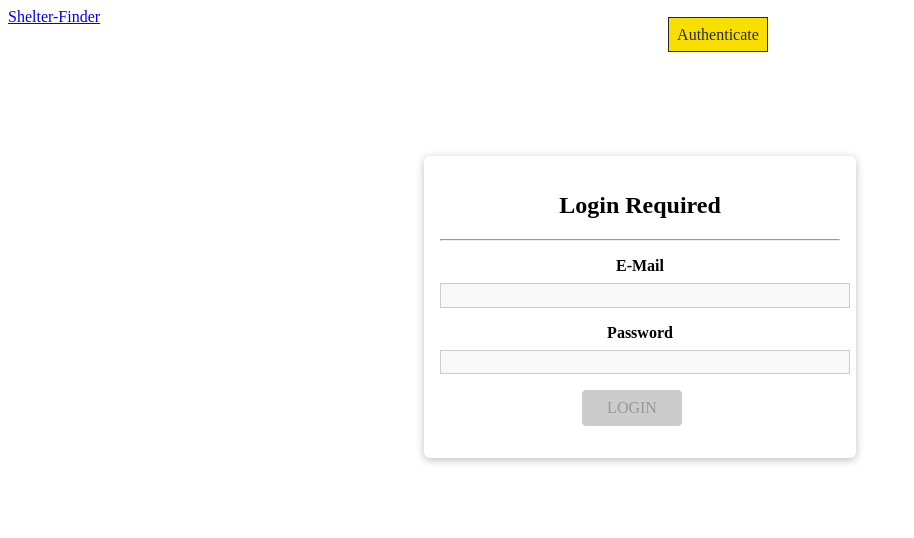
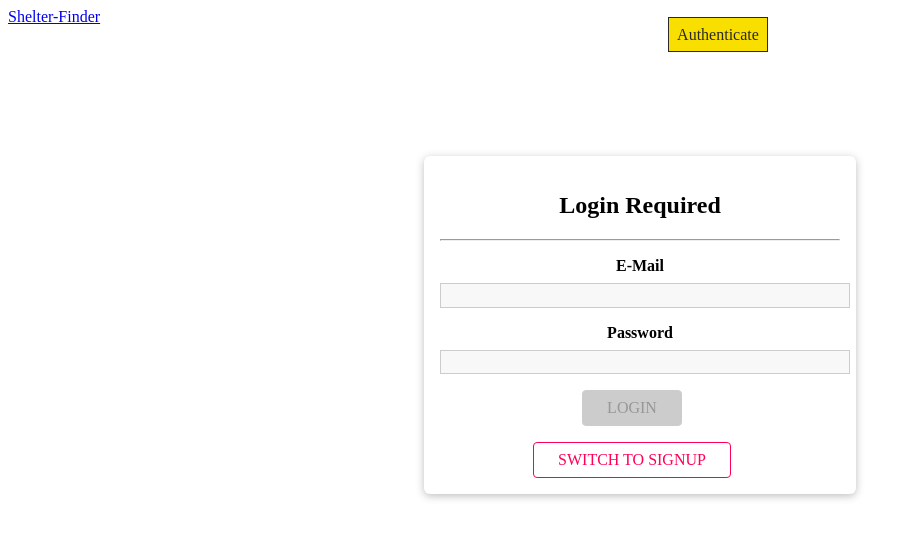
Before and after one commit to Kbuchanan032/Project-3, a React (Create React App) app in the folder client/: page /auth in a window 1280 px wide. Shown: the top 538 px of the page, without its empty margins (0-914 px from the left). Built offline with nearby package versions, Linux system fonts and the light colour scheme; the HTML template or start-up script is replaced by a standard one.

Commit message:
Added the switch mode to change between login and signup

```diff
--- a/client/src/components/Form/form-hook.js
+++ b/client/src/components/Form/form-hook.js
@@ -5,6 +5,9 @@ const formReducer = (state, action) => {
     case 'INPUT_CHANGE':
       let formIsValid = true;
       for (const inputId in state.inputs) {
+        if (!state.inputs[inputId]) {
+          continue;
+        }
         if (inputId === action.inputId) {
           formIsValid = formIsValid && action.isValid;
         } else {
--- a/client/src/pages/Auth.js
+++ b/client/src/pages/Auth.js
@@ -1,18 +1,20 @@
-import React from 'react';
+import React, { useState } from 'react';
 
 import Card from '../components/Card/Card';
 import Input from '../components/Formelements/Input';
 import Button from '../components/Formelements/Button';
 import {
   VALIDATOR_EMAIL,
-    VALIDATOR_MINLENGTH
+  VALIDATOR_MINLENGTH,
+  VALIDATOR_REQUIRE
 } from '../utils/validators';
-import {useForm} from '../components/Form/form-hook';
+import { useForm } from '../components/Form/form-hook';
 import './Auth.css';
 
 const Auth = () => {
+  const [isLoginMode, setIsLoginMode] = useState(true);
 
-    const [formState, inputHandler] = useForm(
+  const [formState, inputHandler, setFormData] = useForm(
     {
       email: {
         value: '',
@@ -26,20 +28,51 @@ const Auth = () => {
     false
   );
 
+  const switchModeHandler = () => {
+    if (!isLoginMode) {
+      setFormData(
+        {
+          ...formState.inputs,
+          name: undefined
+        },
+        formState.inputs.email.isValid && formState.inputs.password.isValid
+      );
+    } else {
+      setFormData(
+        {
+          ...formState.inputs,
+          name: {
+            value: '',
+            isValid: false
+          }
+        },
+        false
+      );
+    }
+    setIsLoginMode(prevMode => !prevMode);
+  };
 
   const authSubmitHandler = event => {
     event.preventDefault();
     console.log(formState.inputs);
   };
 
-    // const handleSubmitted = ({ res, fields, form }) => {
-    //     form.reset() // resets
-    //   }
   return (
     <Card className="authentication">
       <h2>Login Required</h2>
       <hr />
       <form onSubmit={authSubmitHandler}>
+        {!isLoginMode && (
+          <Input
+            element="input"
+            id="name"
+            type="text"
+            label="Your Name"
+            validators={[VALIDATOR_REQUIRE()]}
+            errorText="Please enter a name."
+            onInput={inputHandler}
+          />
+        )}
         <Input
           element="input"
           id="email"
@@ -59,9 +92,12 @@ const Auth = () => {
           onInput={inputHandler}
         />
         <Button type="submit" disabled={!formState.isValid}>
-            LOGIN
+          {isLoginMode ? 'LOGIN' : 'SIGNUP'}
         </Button>
       </form>
+      <Button inverse onClick={switchModeHandler}>
+        SWITCH TO {isLoginMode ? 'SIGNUP' : 'LOGIN'}
+      </Button>
     </Card>
   );
 };
```
Also changed, not shown: client/src/pages/Auth.css (indentation only). Lines whose indentation alone changed are shown as unchanged.
